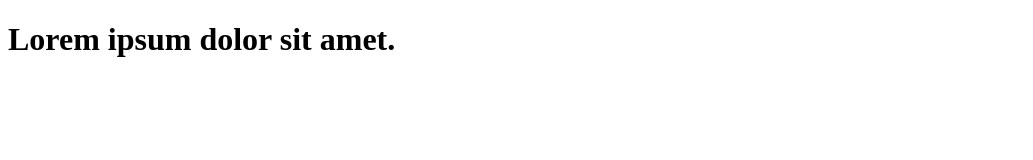
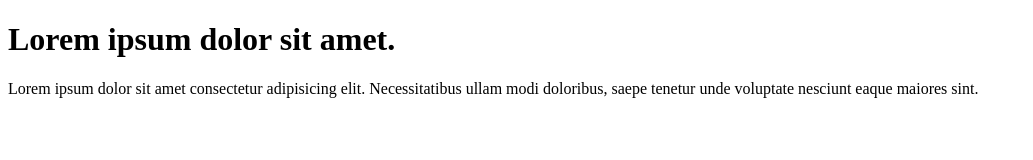
Before and after one commit to mJahongir/mj, a plain HTML site: page index.html in a window 1280 px wide. Shown: the whole page, without its empty margins (0-1033 px from the left). Drawn offline with Linux system fonts and the light colour scheme.

Commit message:
changed index.html add p tag

```diff
--- a/index.html
+++ b/index.html
@@ -8,5 +8,6 @@
 </head>
 <body>
     <h1>Lorem ipsum dolor sit amet.</h1>
+    <p>Lorem ipsum dolor sit amet consectetur adipisicing elit. Necessitatibus ullam modi doloribus, saepe tenetur unde voluptate nesciunt eaque maiores sint.</p>
 </body>
 </html>
```
